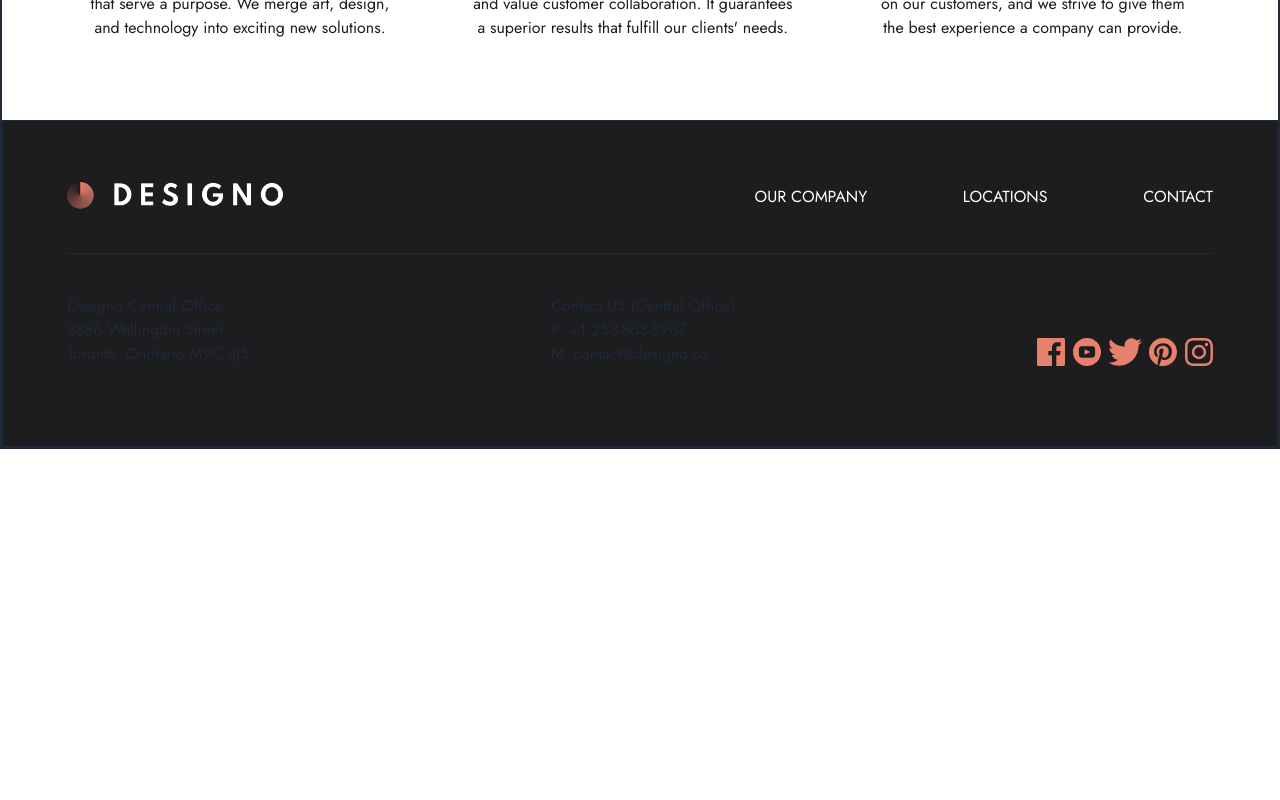
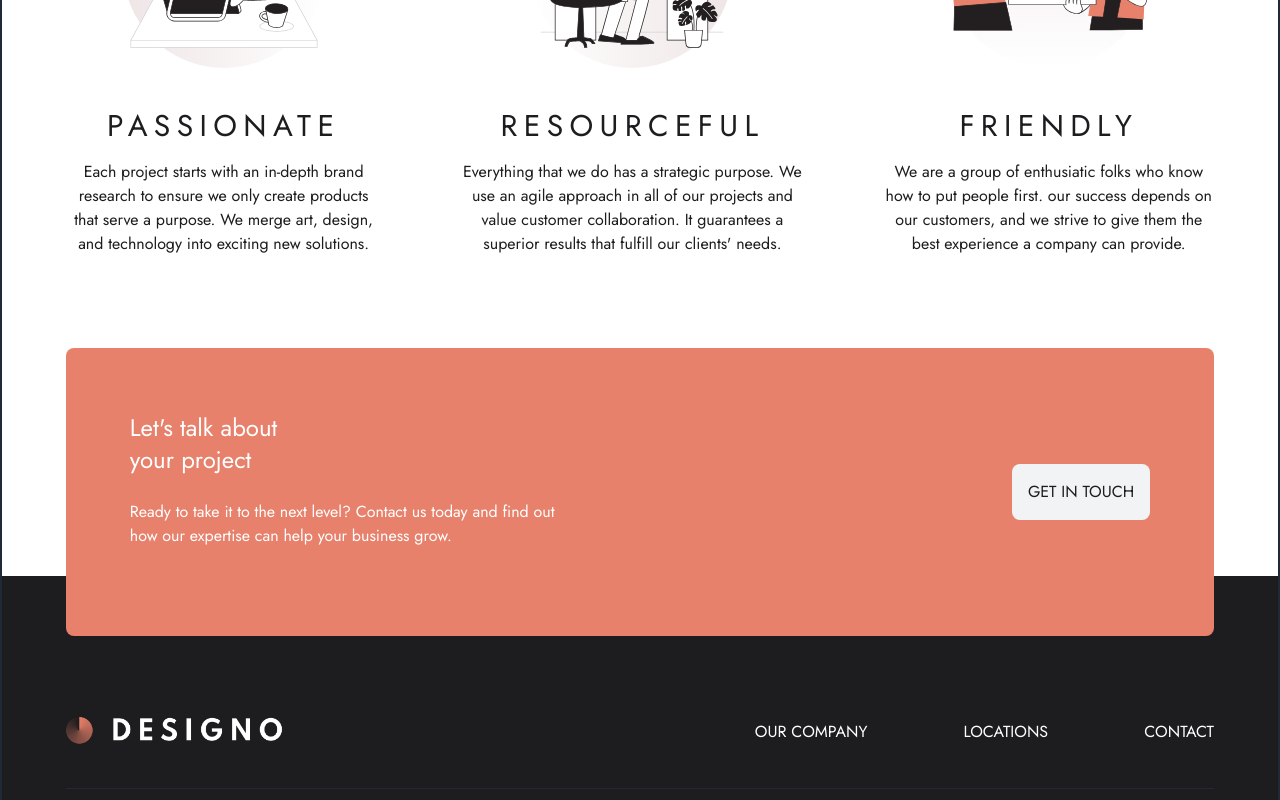
Before and after one commit to SheeloveDol/designo, a React (Vite) app: page / in a window 1280 px wide. Shown: the part 1400-2200 px from the top of the page. Before the commit the page ends 1849 px from the top, so only its background shows below. Built offline with nearby package versions, Linux system fonts and the light colour scheme.

Commit message:
Added CTA component and fixed mx issue on main page

```diff
--- a/src/components/Footer.jsx
+++ b/src/components/Footer.jsx
@@ -1,15 +1,55 @@
+/* eslint-disable react/no-unescaped-entities */
+import { useLocation } from "react-router-dom";
 import FooterLogo from "../assets/shared/desktop/logo-light.png";
 import { Link } from "react-router-dom";
-import Facebook from "../assets/shared/desktop/icon-facebook.svg"
-import Youtube from "../assets/shared/desktop/icon-youtube.svg"
-import Twitter from "../assets/shared/desktop/icon-twitter.svg"
-import Pinterest from "../assets/shared/desktop/icon-pinterest.svg"
-import Instagram from "../assets/shared/desktop/icon-instagram.svg"
+import Facebook from "../assets/shared/desktop/icon-facebook.svg";
+import Youtube from "../assets/shared/desktop/icon-youtube.svg";
+import Twitter from "../assets/shared/desktop/icon-twitter.svg";
+import Pinterest from "../assets/shared/desktop/icon-pinterest.svg";
+import Instagram from "../assets/shared/desktop/icon-instagram.svg";
 
 export const Footer = () => {
+  const location = useLocation();
+
+  const pathStyles = {
+    "/contact": {
+      backgroundColor: "red",
+      paddingTop: "8rem",
+    },
+  };
+
+  const currentPath = location.pathname;
+
+  const style = pathStyles[currentPath] || {};
+
+  //TODO: Continue to figure out how to conditionally render the CONTACT component. On the right path
+  //TODO: Keep everything in the footer?
+  //TODO: Footer needs to be have 3 main boxes? Top is white, bottome black and middle peach.
+
   return (
-    <footer className="bg-black mt-20 pb-20 border ">
-      <div className="sm:mx-10 lg:mx-16  flex flex-col items-center just gap-10">
+    <footer
+      style={{ ...style }}
+      className="bg-black border-none mt-20 pb-20 relative"
+    >
+      <div className="bg-white py-16 pt-28 sm:pt-44 relative"></div>
+
+      <div className="text-center text-white py-8 lg:py-16 px-4  absolute top-3 w-[90%] left-[5%] bg-peach rounded-lg z-10 lg:flex justify-between lg:px-16 lg:text-left">
+        <div>
+          <h3 className="mb-6 text-2xl">
+            Let's talk about<br></br> your project
+          </h3>
+          <p className="mb-6">
+            Ready to take it to the next level? Contact us today and find out <br></br> how
+            our expertise can help your business grow.
+          </p>
+        </div>
+        <button className="text-black bg-lightGrey p-4 rounded-lg lg:flex-none h-14 self-center ">
+          GET IN TOUCH
+        </button>
+      </div>
+
+      <div>
+        <div className="sm:mx-10 lg:mx-16 pt-36 sm:pt-20  flex flex-col items-center just gap-10">
           <div className="flex flex-col sm:flex-row items-center w-[95%] sm:w-full sm:justify-between divide-y-[0.2px] sm:divide-y-0 sm:border-b sm:pb-5">
             <div className=" mt-10">
               <img src={FooterLogo} alt="Footer logo" className="w-56" />
@@ -49,6 +89,7 @@ export const Footer = () => {
             </div>
           </div>
         </div>
+      </div>
     </footer>
   );
 };
--- a/src/components/Navbar.jsx
+++ b/src/components/Navbar.jsx
@@ -9,7 +9,7 @@ export const Navbar = ({ open, handleOpen}) => {
 
 
   return (
-    <div className='sm:mx-10 lg:mx-16 '>
+    <div className='mx-5 sm:mx-10 lg:mx-16 '>
         <div className=" flex justify-between py-6 bg-white">
             <header className='flex items-center w-52'>
                 <Link to="/">
--- a/src/pages/Home.jsx
+++ b/src/pages/Home.jsx
@@ -56,7 +56,7 @@ export const Home = () => {
 
         {/* -----------PROJECTS SECTION ------------*/}
 
-        <section className="mt-32 mx-6 sm:mx-0 gap-6 grid  lg:grid-cols-2 ">
+        <section className="mt-32 lg:h-96 mx-6 sm:mx-0 gap-6 grid  lg:grid-cols-2 ">
           {/*Web Design card */}
           <Link to="/webDesign" className="row-span-2">
             <ProjectsCard props={WebDesignImg} />
@@ -75,7 +75,7 @@ export const Home = () => {
 
         {/*----------CORE VALUES SECTION----------- */}
 
-        <section className="mt-32 mx-6 flex flex-col lg:flex-row gap-20 justify-center items-center">
+        <section className="mt-32 mx-6 lg:mx-0 flex flex-col lg:flex-row gap-20 justify-center items-center">
           <div className="flex flex-col sm:flex-row lg:flex-col sm:gap-6 items-center justify-center">
             <div
               style={{ backgroundImage: `url('${SmallCircle}')` }}
```
Lines whose indentation alone changed are shown as unchanged.
